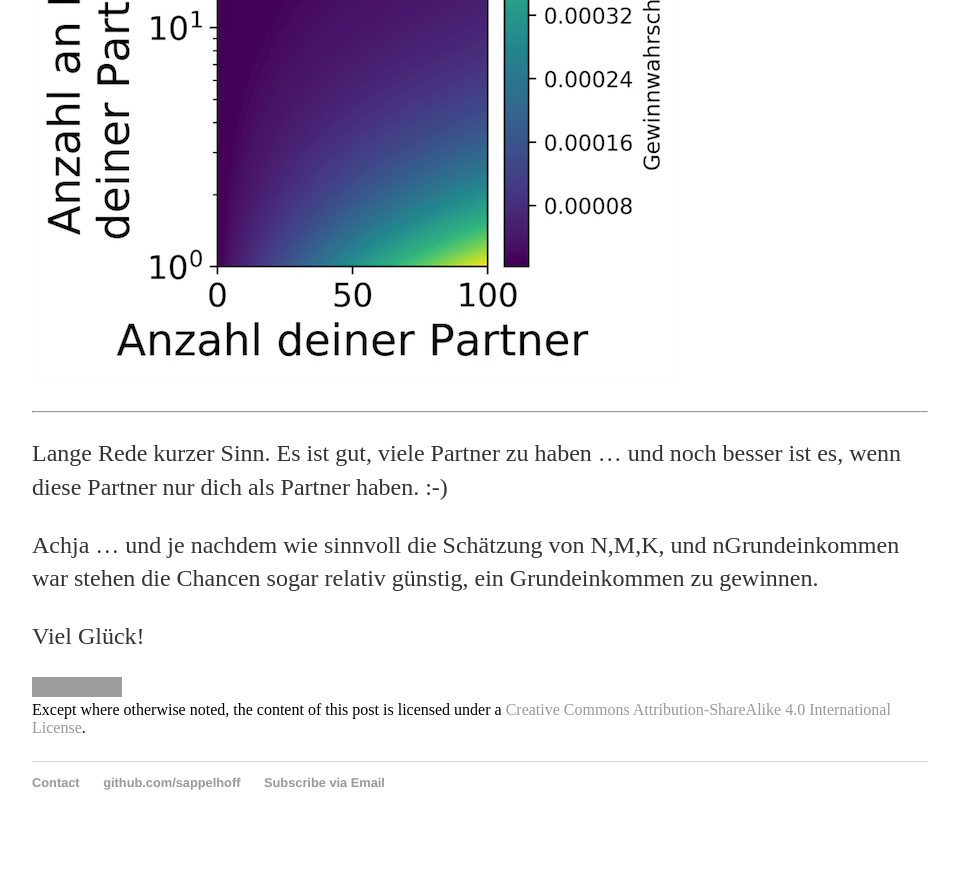
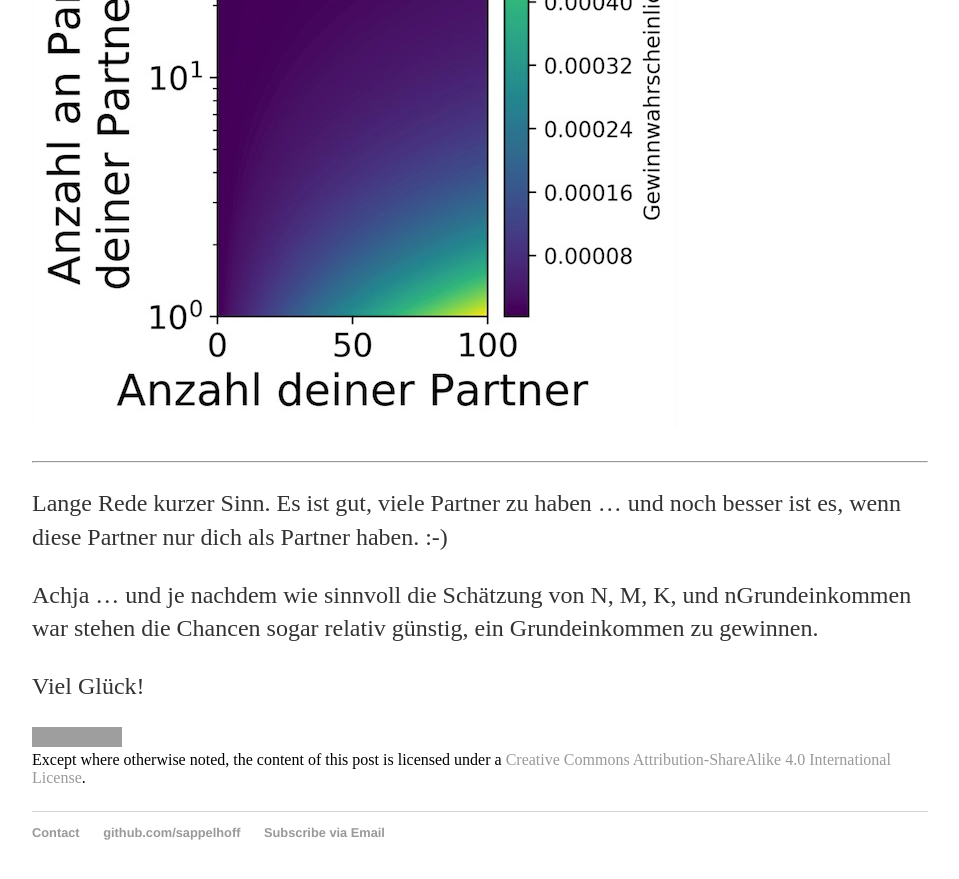
Before and after one commit to sappelhoff/sappelhoff.github.io, a Jekyll site: the page built from _posts/2017-09-14-Mein-Bedingungsloses-Grundeinkommen.md, in a window 1280 px wide and 900 px high, scrolled down 2714 px. Shown: the top 879 px of the window, without its empty margins (160-1119 px from the left). Built offline with Jekyll 4.4.1, drawn with Linux system fonts in a browser that asks for light colours; comment, search, counter and statistics services are not loaded; before the commit the page ends 3564 px from its top, so only the background shows below that; some of the changed lines change nothing that is shown; some of the changed text lies outside the part shown; grey boxes are pictures that could not be loaded.

Commit message:
finalizing text

```diff
--- a/_posts/2017-09-14-Mein-Bedingungsloses-Grundeinkommen.md
+++ b/_posts/2017-09-14-Mein-Bedingungsloses-Grundeinkommen.md
@@ -49,10 +49,13 @@
 Wir (über)schätzen grob, dass 1 Million Teilnehmer bei der nächsten Verlosung mitmachen (N), man selbst 100 Partner hat (M), und dass diese 100 Partner im Schnitt selbst je 50 Partner haben (K). Außerdem gehen wir davon aus, dass 12 Grundeinkommen verlost werden (nGrundeinkommen).
 
 
-Ich habe das ganze mal in Python programmiert (siehe [hier](https://github.com/sappelhoff/meinbge)) und präsentiere hiermit ein paar interessante Plots.
+Ich habe das ganze mal in Python programmiert (siehe [hier](https://github.com/sappelhoff/meinbge)) und präsentiere hiermit ein paar interessante Plots (basierend auf unseren geschätzten N, M, K, und nGrundeinkommen).
 
 -----
 ![pretty figure]({{ site.url }}/assets/gewinn_partner.jpg)
+
+
+-----
 ![pretty figure]({{ site.url }}/assets/gewinn_contour.jpg)
 
 
@@ -60,6 +63,6 @@
 
 Lange Rede kurzer Sinn. Es ist gut, viele Partner zu haben ... und noch besser ist es, wenn diese Partner nur dich als Partner haben. :-)
 
-Achja ... und je nachdem wie sinnvoll die Schätzung von N,M,K, und nGrundeinkommen war stehen die Chancen sogar relativ günstig, ein Grundeinkommen zu gewinnen.
+Achja ... und je nachdem wie sinnvoll die Schätzung von N, M, K, und nGrundeinkommen war stehen die Chancen sogar relativ günstig, ein Grundeinkommen zu gewinnen.
 
 Viel Glück!
```
